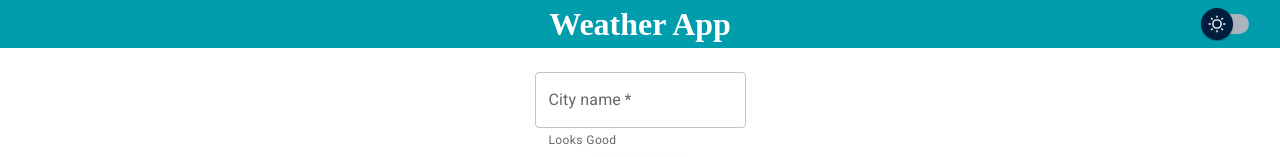
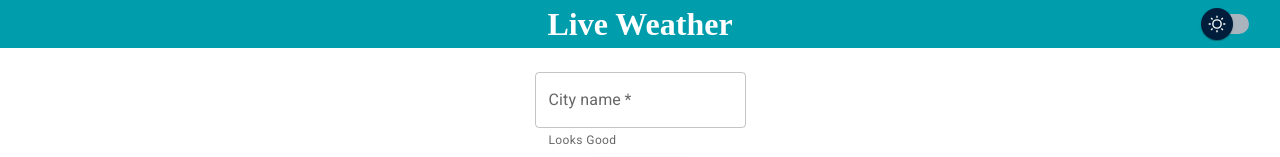
Before and after one commit to Yashwardhan-singh-thakur/Weather-App, a React (Vite) app: page / in a window 1280 px wide. Shown: the top 157 px of the page. Built offline with nearby package versions, Linux system fonts and the light colour scheme; no server answers.

Commit message:
website head modified project completed

```diff
--- a/index.html
+++ b/index.html
@@ -15,7 +15,7 @@
       referrerpolicy="no-referrer"
     />
     <meta name="viewport" content="width=device-width, initial-scale=1.0" />
-    <title>Weather App</title>
+    <title>Live Weather</title>
   </head>
   <body>
     <div id="root"></div>
--- a/src/CommonComponent/Heading.jsx
+++ b/src/CommonComponent/Heading.jsx
@@ -5,7 +5,7 @@ export default function Heading() {
   return (
     <>
       <div className="head">
-        <h1>Weather App</h1>
+        <h1>Live Weather</h1>
         <div className="mode">
           <Modes />
         </div>
```
